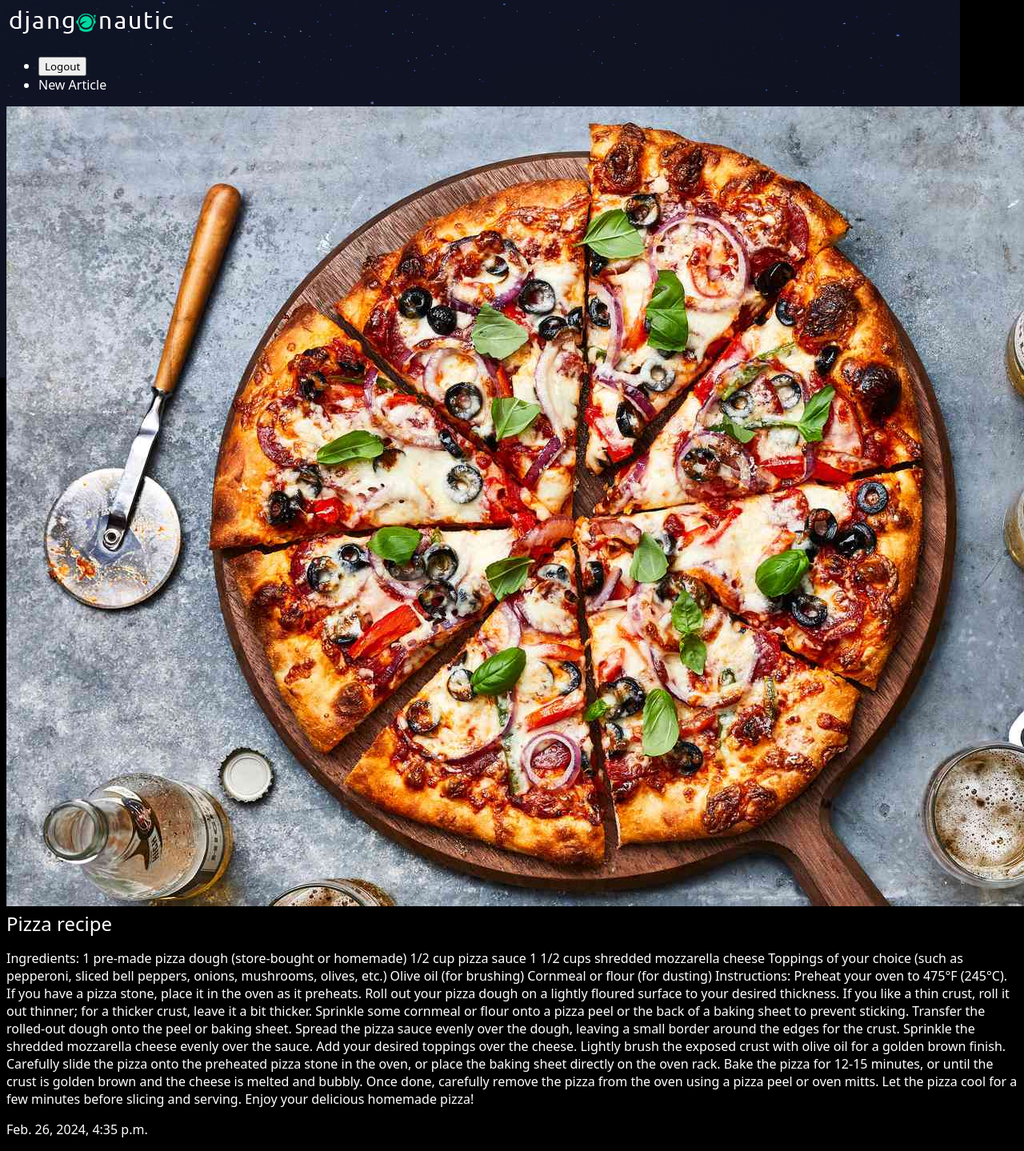
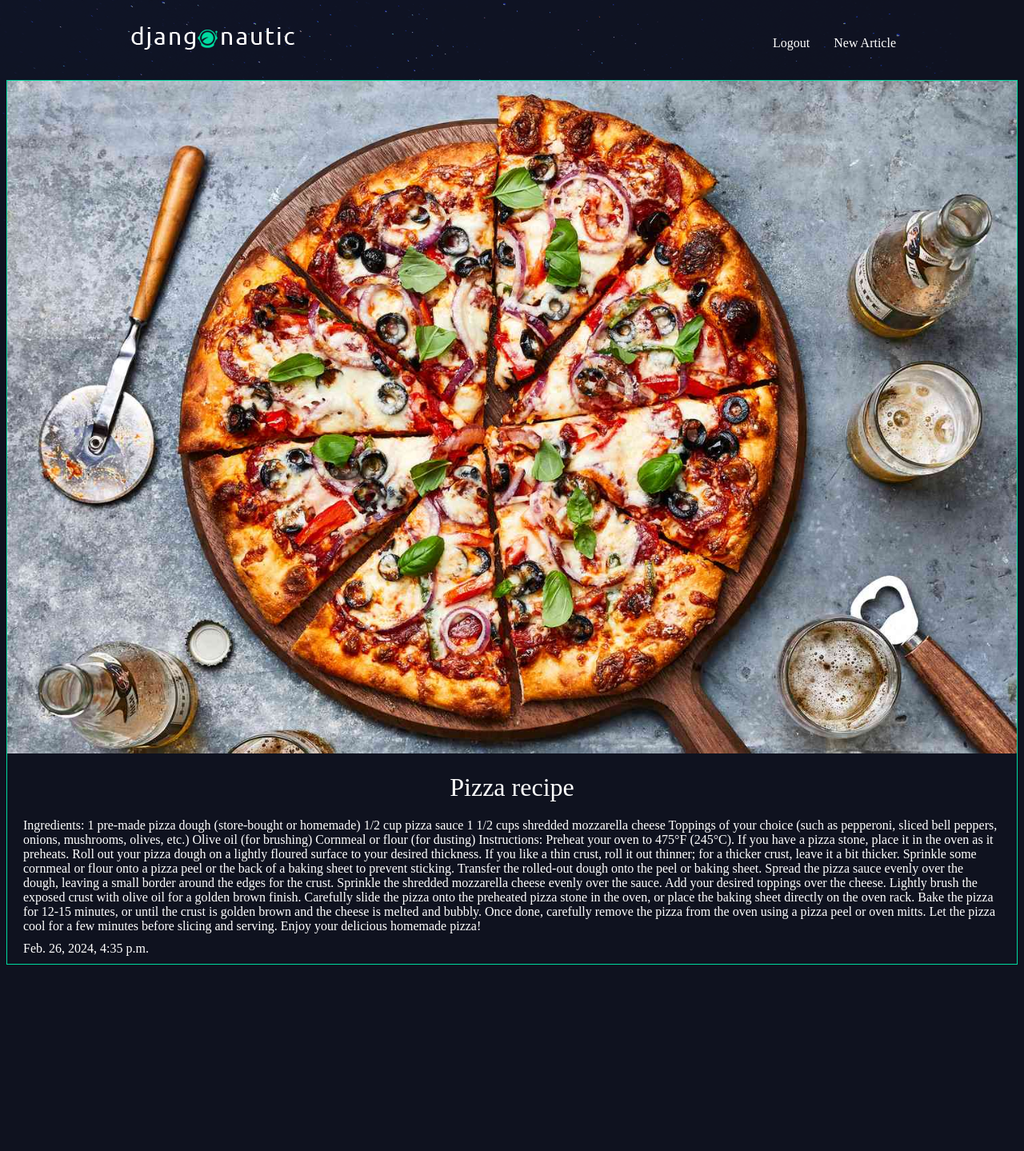
Before and after one commit to SajenTuladhar/Blog-website-django, a Django app: a page that uses templates/base_layout.html in a window 1280 px wide; the page is wider, and only the part inside the window is pictured. Shown: that part at 80% size. After the commit the page ends 1206 px from the top of that part, so only its background shows below. Run offline with Django 5.2, Linux system fonts and the light colour scheme; a user stored in the database is signed in; data comes from the database, SQL or seed files in the repository; both versions use the stored data as it was after the commit.

Commit message:
finished project

```diff
--- a/ByteNestBlog/urls.py
+++ b/ByteNestBlog/urls.py
@@ -4,12 +4,13 @@ from . import views
 from django.contrib.staticfiles.urls import staticfiles_urlpatterns #lets us append to the url pattern
 from django.conf.urls.static import static
 from django.conf import settings
+from articles import views as article_views
 
 urlpatterns = [
     path('admin/', admin.site.urls),
     path('articles/',include('articles.urls')),#includes urls from articles app
     path('about/',views.about),
-    path('',views.homepage),
+    path('',article_views.article_list,name="Home"),
     path('accounts/',include('accounts.urls'))
 ]
 
--- a/assets/styles.css
+++ b/assets/styles.css
@@ -1,23 +1,104 @@
 body{
-    background-color: black;
-    background-image: url(stars.png); /*the pic is in the same dir so only placed name */
+    background-color: #0f121f;
+    background-image: url(/static/stars.png);
     background-repeat: no-repeat;
-    background-position: 0% 0%;
-    color: white;
-
+    color: #fff;
 }
 
 body *{
-    font-family: system-ui, -apple-system, BlinkMacSystemFont, 'Segoe UI', Roboto, Oxygen, Ubuntu, Cantarell, 'Open Sans', 'Helvetica Neue', sans-serif;
+    font-family: Ubuntu;
 }
 
-h1,h2,h3,h4,h5{
+h1, h2, h3, h4, h5{
     font-weight: normal;
     margin: 0;
-
 }
 
-a, a:hover,a:visited{
+a, a:hover, a:visited{
     color: #fff;
     text-decoration: none;
 }
+
+.wrapper{
+    max-width: 960px;
+    margin: 0 auto;
+}
+
+div.wrapper > h1{
+    text-align: center;
+    margin: 100px auto;
+    font-size: 2.4em
+}
+
+header{
+    display: grid;
+    grid-template-columns: 1fr 1fr;
+    padding: 20px 0;
+}
+
+nav{
+    justify-self: end;
+}
+
+nav li{
+    display: inline-block;
+    list-style-type: none;
+    margin-left: 20px;
+}
+
+nav button{
+    background: none;
+    color: #fff;
+    cursor: pointer;
+    border: 0;
+    font-size: 16px;
+}
+
+.articles{
+    display: grid;
+    grid-template-columns: 1fr 1fr 1fr;
+    grid-gap: 30px;
+}
+
+.article{
+    padding: 10px;
+    border: 1px solid #00dba0;
+    position: relative;
+    padding-bottom: 40px;
+}
+
+.article h2{
+    font-size: 1.2em;
+}
+
+.article .author{
+    padding: 10px;
+    background: #00dba0;
+    position: absolute;
+    right: 0;
+    bottom: 0;
+    margin: 0;
+    color: #0f121f;
+}
+
+.article-detail .article{
+    padding: 0;
+}
+
+.article-detail  .article img{
+    max-width: 100%;
+}
+
+.article-detail  .article h2{
+    text-align: center;
+    margin: 20px auto;
+    font-size: 2em
+}
+
+.article-detail .article h3{
+    text-align: center;
+}
+
+.article-detail  .article p{
+    margin: 10px 20px
+}
--- a/templates/base_layout.html
+++ b/templates/base_layout.html
@@ -13,7 +13,7 @@
     </head>
     <body>
       <header class="wrapper">
-        <h1><a href="{% url 'articles:list'%}"><img src="{%static 'logo.png'%}"/></a></h1>
+        <h1><a href="{% url 'Home'%}"><img src="{%static 'logo.png'%}"/></a></h1>
         <nav>
             <ul>
                 {% if user.is_authenticated %}
```
Also changed, not shown: assets/logo.jpeg (added), db.sqlite3, media/40f.png (added), media/pizza.jpg (added).
